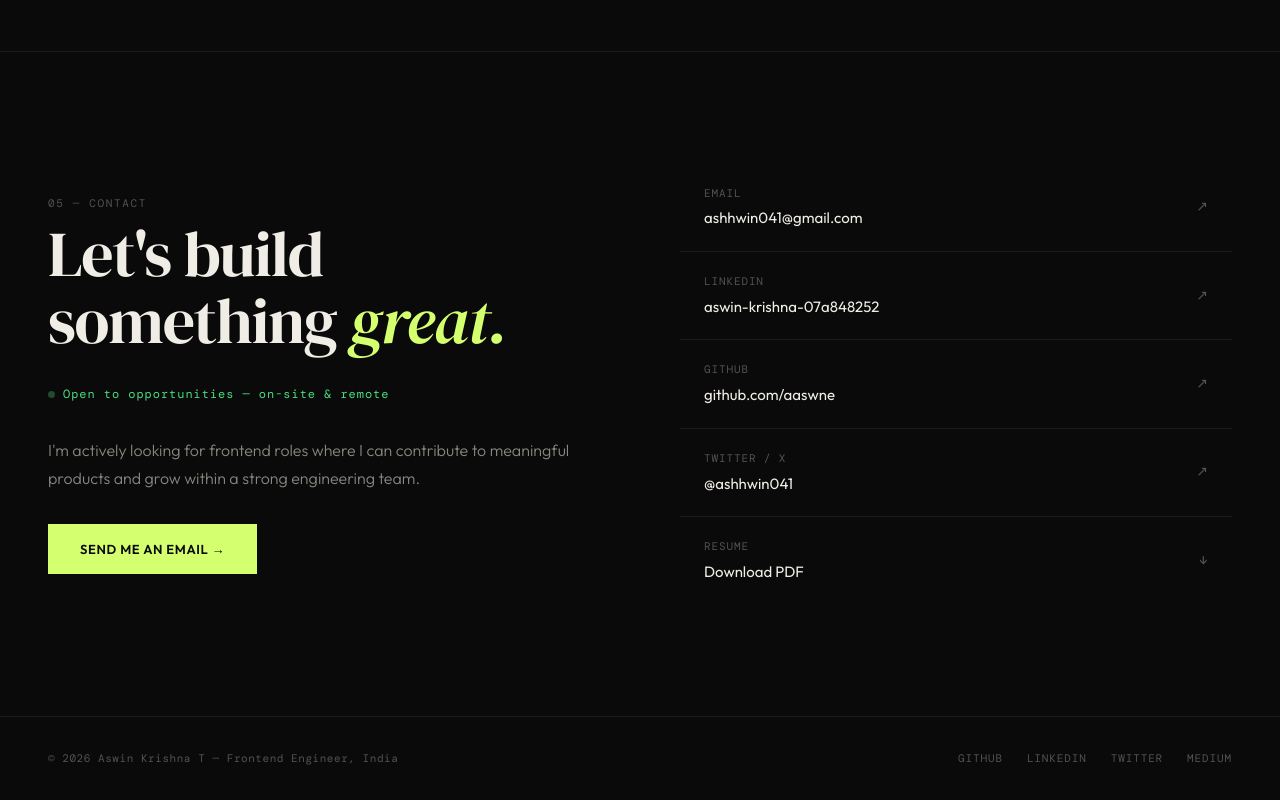
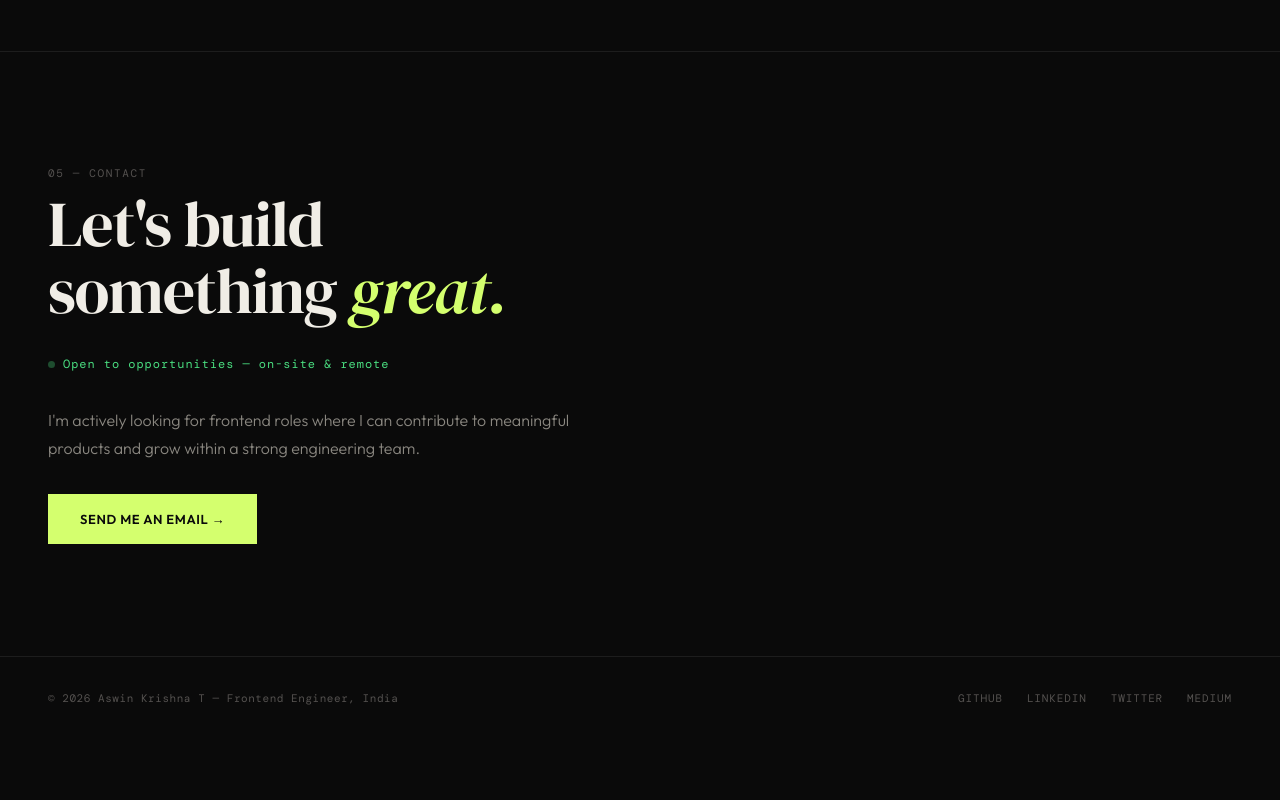
Before and after one commit to aaswne/updated-portfolio-2026-apri, a Next.js app: page / in a window 1280 px wide. Shown: the part 5073-5873 px from the top of the page. After the commit the page ends 5813 px from the top, so only its background shows below. Built offline with nearby package versions, Linux system fonts and the light colour scheme.

Commit message:
updated ui

```diff
--- a/app/components/Contact/contact.jsx
+++ b/app/components/Contact/contact.jsx
@@ -22,68 +22,6 @@ export default function Contact() {
             Send me an email →
           </a>
         </div>
-
-        <div className="contact-links">
-          <a href="mailto:ashhwin041@gmail.com" className="contact-link">
-            <div>
-              <div className="contact-link-label">Email</div>
-              <div className="contact-link-value">ashhwin041@gmail.com</div>
-            </div>
-            <span className="contact-link-arrow">↗</span>
-          </a>
-
-          <a
-            href="https://www.linkedin.com/in/aswin-krishna-07a848252/"
-            target="_blank"
-            rel="noreferrer"
-            className="contact-link"
-          >
-            <div>
-              <div className="contact-link-label">LinkedIn</div>
-              <div className="contact-link-value">aswin-krishna-07a848252</div>
-            </div>
-            <span className="contact-link-arrow">↗</span>
-          </a>
-
-          <a
-            href="https://github.com/aaswne"
-            target="_blank"
-            rel="noreferrer"
-            className="contact-link"
-          >
-            <div>
-              <div className="contact-link-label">GitHub</div>
-              <div className="contact-link-value">github.com/aaswne</div>
-            </div>
-            <span className="contact-link-arrow">↗</span>
-          </a>
-
-          <a
-            href="https://x.com/ashhwin041"
-            target="_blank"
-            rel="noreferrer"
-            className="contact-link"
-          >
-            <div>
-              <div className="contact-link-label">Twitter / X</div>
-              <div className="contact-link-value">@ashhwin041</div>
-            </div>
-            <span className="contact-link-arrow">↗</span>
-          </a>
-
-          <a
-            href="https://aswinkrishna.in/AswinKrishnaSDE.pdf"
-            target="_blank"
-            rel="noreferrer"
-            className="contact-link"
-          >
-            <div>
-              <div className="contact-link-label">Resume</div>
-              <div className="contact-link-value">Download PDF</div>
-            </div>
-            <span className="contact-link-arrow">↓</span>
-          </a>
-        </div>
       </div>
     </section>
   );
--- a/app/components/NavBar/NavBar.css
+++ b/app/components/NavBar/NavBar.css
@@ -51,3 +51,9 @@
   background: var(--accent);
   color: black;
 }
+
+@media (max-width:700px) {
+  .nav__links{
+    display: none; }
+
+}
```
Also changed, not shown: 1 other file (tests, documents, lock files or other folders).
